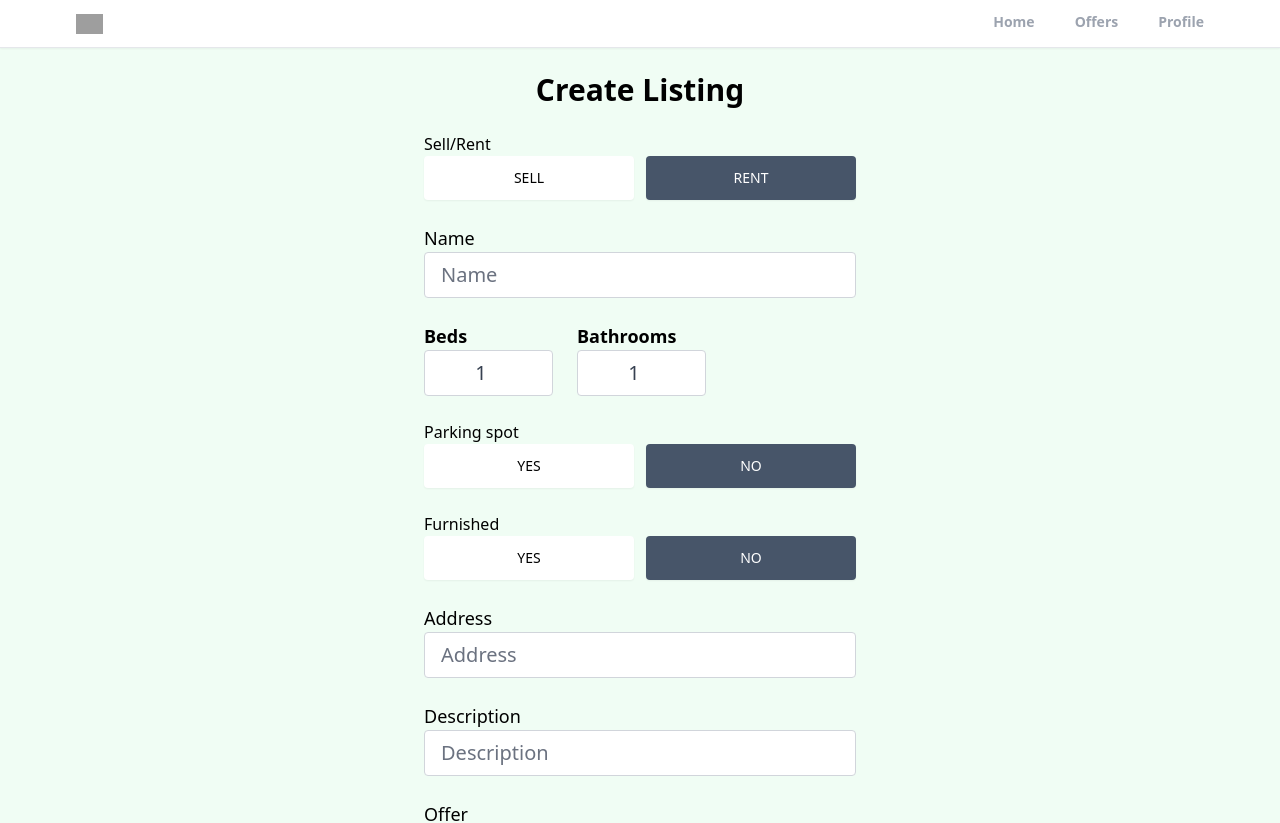
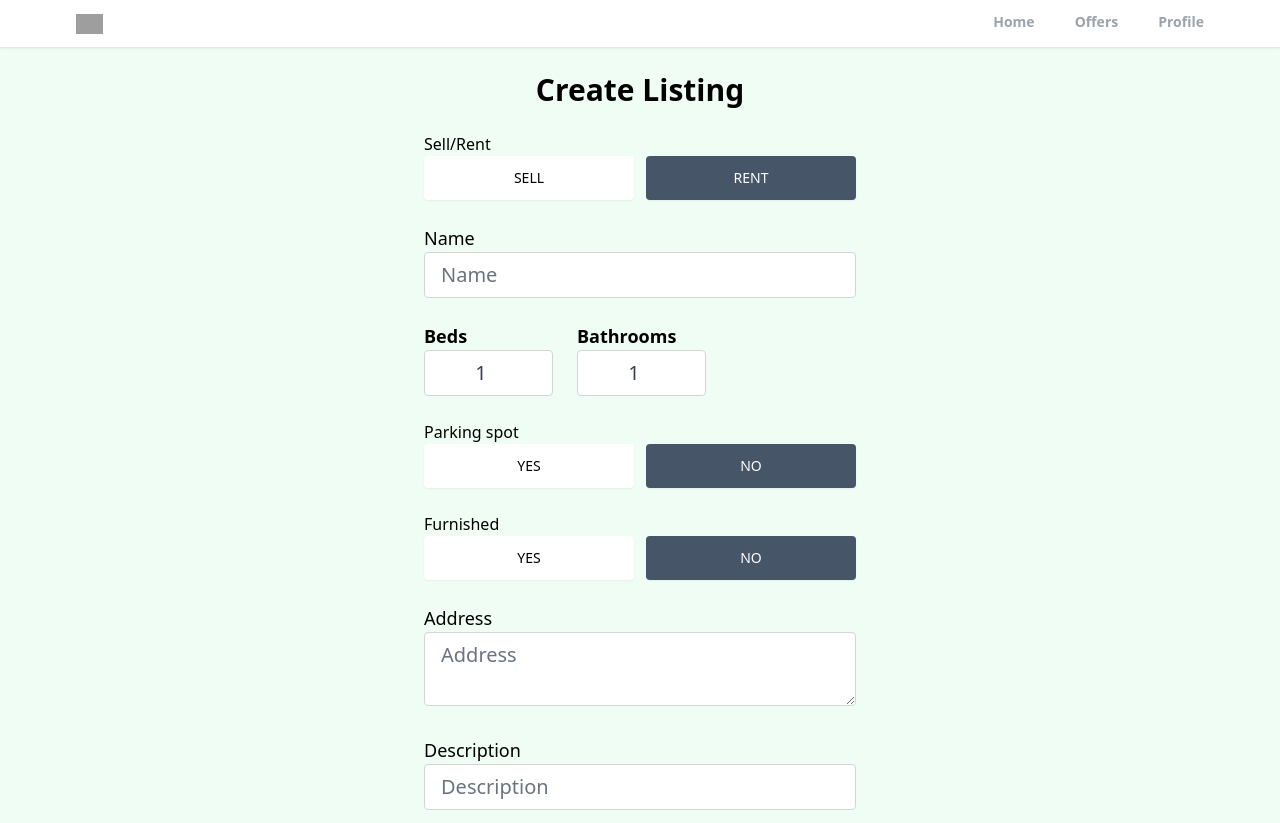
Before and after one commit to Moyosore1605/Realtor-React-Clone-V2.0, a React (Vite) app: page /create-listing in a window 1280 px wide. Shown: the top 823 px of the page. Built offline with nearby package versions, Linux system fonts and the light colour scheme; no server answers; sample sign-in values are in the browser's storage; grey boxes are pictures that could not be loaded.

Commit message:
created listing page UI, started functionality, everything working well...for now

```diff
--- a/src/pages/CreateListing.jsx
+++ b/src/pages/CreateListing.jsx
@@ -1,21 +1,65 @@
 import React, { useState } from 'react'
 import '../App.css'
+import Spinner from '../components/Spinner'
+import {toast} from 'react-toastify'
 
 export default function CreateListing() {
-    const [formData,setFormData] = useState({type:'rent',name:'',bedrooms:1,bathrooms:1,parking:false,furnished:false,address:'',description:'',offer:false,regularPrice:0,discountedPrice:0})
-    const {type,name,bedrooms,bathrooms,parking,furnished,address,description,offer,regularPrice,discountedPrice} = formData
-    const onChange = ()=>{}
+    const [geoLocationEnabled,setGeoLocationEnaled] = useState(true)
+    const [loading,setLoading] = useState(false)
+    const [formData,setFormData] = useState({type:'rent',name:'',bedrooms:1,bathrooms:1,parking:false,furnished:false,address:'',description:'',offer:false,regularPrice:0,discountedPrice:0, longitude:0,latitude:0,images:{}})
+    const {type,name,bedrooms,bathrooms,parking,furnished,address,description,offer,regularPrice,discountedPrice,longitude,latitude,images} = formData
+    const onChange = async(e)=>{
+        let boolean = null;
+        if (e.target.value === 'true') {
+            boolean = true;
+        }
+        if (e.target.value === 'false') {
+            boolean = false;
+        }
+        // Files
+        if (e.target.files) {
+            setFormData({...formData,images:e.target.files})
+        }
+        // Texts/Booleans/Numbers
+        if (!e.target.files) {
+            setFormData({...formData,[e.target.id]:boolean??e.target.value});
+        }
+        let geoLocation = {};
+        let location;
+        if (geoLocationEnabled) {
+            const response = await fetch(`https://api.mapbox.com/geocoding/v5/mapbox.places/${address}.json?access_token=${import.meta.env.REACT_APP_API}`);
+            const data = await response.json();
+            console.log(data);
+        }
+    }
+
+    const onSubmit = (e)=>{
+        e.preventDefault()
+        setLoading(true);
+        if (discountedPrice >= regularPrice) {
+            setLoading(false);
+            toast.error('Discounted price must be lower than regular price');
+            return;
+        }
+        if (images.length > 6) {
+            setLoading(false);
+            toast.error('maximum of 6 images are allowed');
+        }
+    }
+    if (loading) {
+        return <Spinner/>;
+    }
 
     return (
         <main className='max-w-md mx-auto px-2'>
             <h1 className='text-3xl font-bold text-center mt-6'>Create Listing</h1>
-            <form className='mt-6'>
+            <form className='mt-6' onSubmit={onSubmit}>
                 <label htmlFor="button" className='font-medium'>Sell/Rent</label>
                 <div className='flex mb-6'>
                     <button className={`px-7 py-3 font-medium text-sm shadow-sm rounded hover:shadow-lg focus:shadow-lg w-full transition ease-in-out ${type==='rent'?'bg-white text-black':
                     'bg-slate-600 text-white'}`} type='button' id='type' value='sale' onClick={onChange}>SELL</button>
                     <button className={`px-7 py-3 font-medium text-sm shadow-sm rounded hover:shadow-lg focus:shadow-lg w-full transition ease-in-out ${type==='sale'?'bg-white text-black':
-                    'bg-slate-600 text-white'} ms-3`} type='button' id='type' value='sale' onClick={onChange}>RENT</button>
+                    'bg-slate-600 text-white'} ms-3`} type='button' id='type' value='rent' onClick={onChange}>RENT</button>
                 </div>
                 <div>
                 <label htmlFor="input" className='text-lg font-medium'>Name</label><br />
@@ -50,9 +94,23 @@ export default function CreateListing() {
                 </div>
                 <div>
                     <label htmlFor="input" className='text-lg font-medium'>Address</label><br />
-                    <input id='address' value={address} onChange={onChange} placeholder='Address' required className='w-full px-4 py-2 text-xl text-gray-700 bg-white
-                    border border-gray-300 rounded transition ease-in-out mb-6 focus:border-slate-600'/>
+                    <textarea id='address' value={address} onChange={onChange} placeholder='Address' required className='w-full px-4 py-2 text-xl text-gray-700 bg-white
+                    border border-gray-300 rounded transition ease-in-out mb-6 focus:border-slate-600'></textarea>
                 </div>
+                {!geoLocationEnabled && (
+                    <div className='flex space-x-6 mb-6'>
+                        <div>
+                            <label className='text-lg font-medium' htmlFor="latitude">Latitude</label>
+                            <input id='latitude' min="-90" value={latitude} onChange={onChange} type='number' required className='w-full px-4 py-2 text-xl text-gray-700 bg-white
+                            border border-gray-300 rounded transition ease-in-out mb-6 focus:border-slate-600' max='90' />
+                        </div>
+                        <div>
+                            <label className='text-lg font-medium' htmlFor="longitude">Longitude</label>
+                            <input id='longitude' min="-180" value={longitude} onChange={onChange} type='number' required className='w-full px-4 py-2 text-xl text-gray-700 bg-white
+                            border border-gray-300 rounded transition ease-in-out mb-6 focus:border-slate-600' max='180' />
+                        </div>
+                    </div>
+                )}
                 <div>
                     <label htmlFor="input" className='text-lg font-medium'>Description</label><br />
                     <input id='description' value={description} onChange={onChange} placeholder='Description' required className='w-full px-4 py-2 text-xl text-gray-700 bg-white
@@ -89,7 +147,7 @@ export default function CreateListing() {
                     <input type="file" id='images' className='w-full px-3 py-1 text-gray-700 bg-white border border-gray-300 rounded transition focus:border-slate-600
                     ease-in-out' accept='.jpg,.jpeg,.png' onChange={onChange} multiple required/>
                 </div>
-                <button type='submit' className='w-full mb-6 px-7 py-3 bg-blue-60 text-white font-medium text-sm rounded shadow-md hover:bg-blue-800 hover:shadow-lg focus:bg-blue-800
+                <button type='submit' className='w-full mb-6 px-7 py-3 bg-blue-600 text-white font-medium text-sm rounded shadow-md hover:bg-blue-800 hover:shadow-lg focus:bg-blue-800
                 focus:shadow-lg active:bg-blue-900 active:shadow-lg transition ease-in-out'>Create Listing</button>
             </form>
         </main>
--- a/src/pages/Profile.jsx
+++ b/src/pages/Profile.jsx
@@ -4,6 +4,8 @@ import React, { useState } from 'react'
 import { useNavigate } from 'react-router'
 import { toast } from 'react-toastify'
 import { db } from '../firebase'
+import { FcHome } from 'react-icons/fc'
+import { Link } from 'react-router-dom'
 
 export default function Profile() {
     const auth = getAuth()
@@ -39,7 +41,6 @@ export default function Profile() {
                     <form>
                         <input disabled = {!changeDetails} onChange={onChange} type="text" id='name' value={name} className={`w-full px-4 py-2 border-gray-300 text-gray-700 rounded bg-white transition ease-in-out mb-6 ${changeDetails && "bg-red-200 focus:bg-red-200"}`}/>
                         <input disabled type="email" id='email' value={email} className='w-full px-4 py-2 border-gray-300 text-gray-700 rounded bg-white transition ease-in-out mb-6'/>
-                    </form>
                     <div className='flex justify-between whitespace-nowrap text-sm sm:text-md'>
                         <p className='flex items-center md:text-sm'>Do you want to change your name?
                             <span className='text-red-600 hover:text-red-800 transition ease-in-out duration-200 ml-1 cursor-pointer' onClick={()=>{
@@ -51,6 +52,13 @@ export default function Profile() {
                         </p>
                         <p onClick={onLogout} className='text-blue-600 hover:text-blue-800 transition ease-in-out cursor-pointer'>Sign out</p>
                     </div>
+                    </form>
+                    <button type='submit' className='flex mt-4 font-medium text-white w-full bg-blue-600 shadow-md hover:bg-blue-800 text-sm rounded transition ease-in-out hover:shadow-lg'>
+                        <Link to='/create-listing' className='flex items-center w-full px-4 py-2 justify-center'>
+                        <FcHome className='text-3xl rounded-full bg-red-200 border-2 p-1 mr-2'/>
+                        SELL OR RENT YOUR HOME
+                        </Link>
+                    </button>
                 </div>
             </section>
         </>
```
